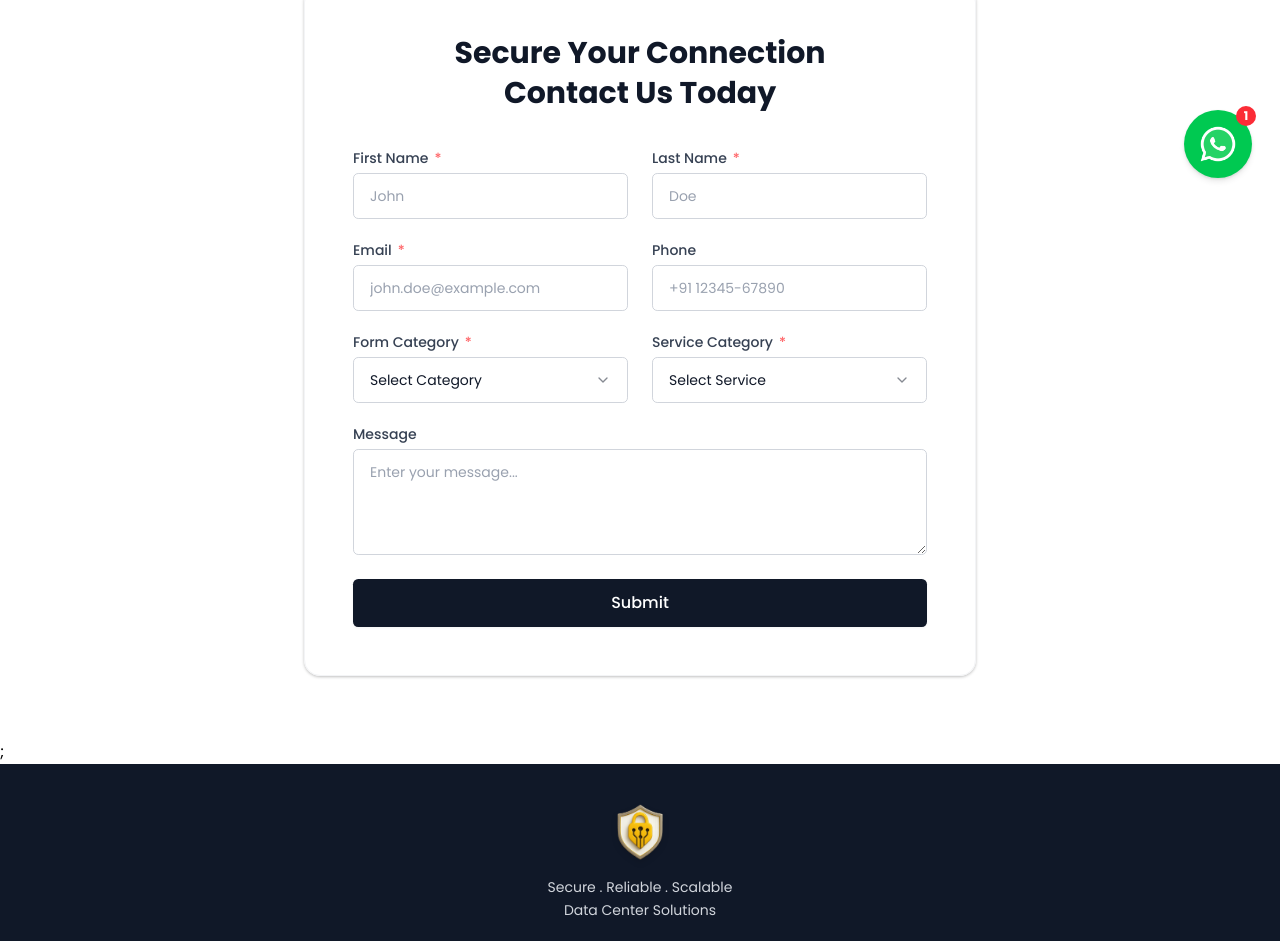
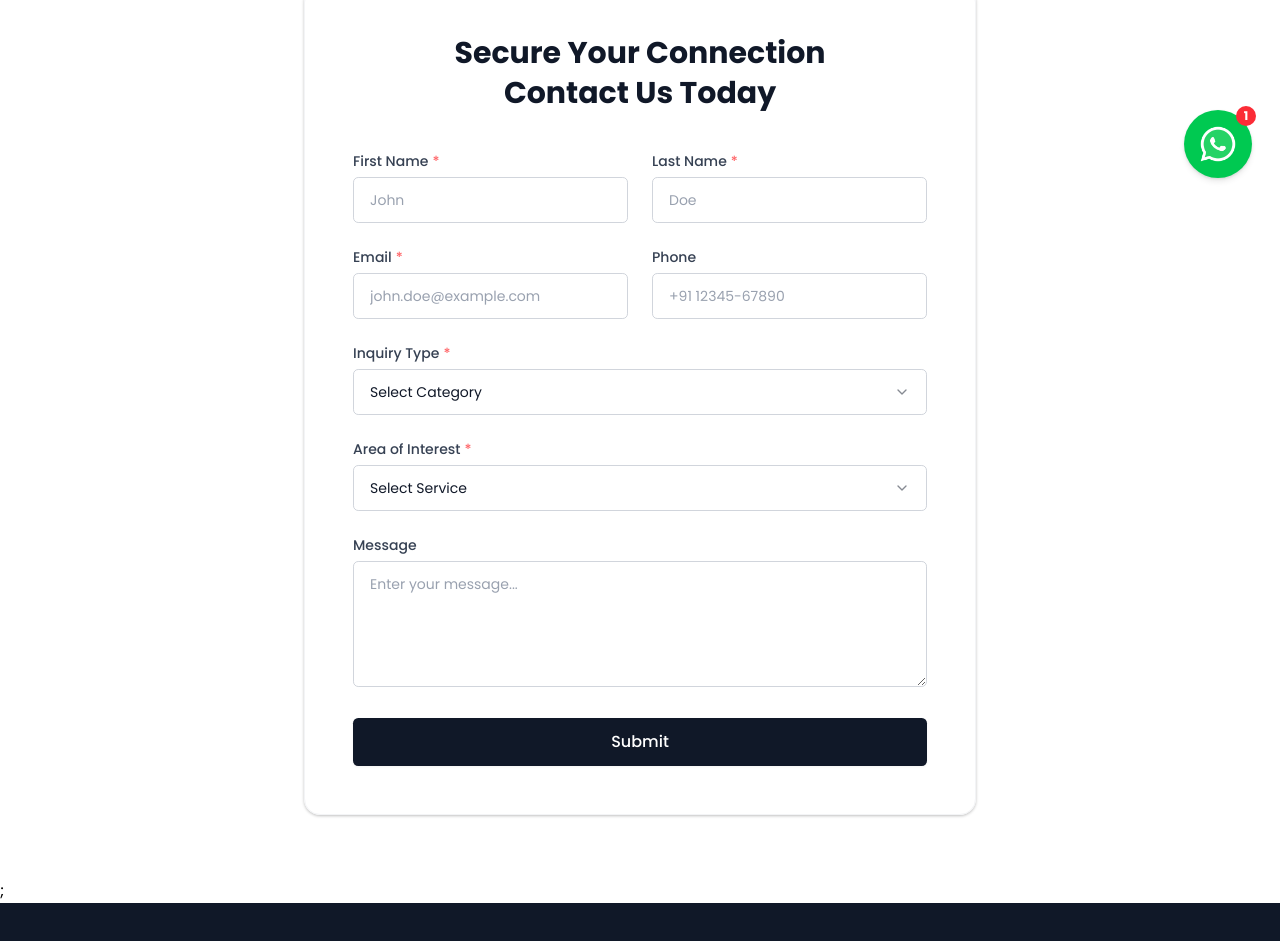
Before and after one commit to SatyabratDeveloper/IronData, a React (Vite) app: page /IronData/contact in a window 1280 px wide. Shown: the part 594-1535 px from the top of the page. Built offline with nearby package versions, Linux system fonts and the light colour scheme; a web font is replaced by a local one.

Commit message:
modified contact component add formspree to send mails

```diff
--- a/package.json
+++ b/package.json
@@ -13,6 +13,7 @@
     "preview": "vite preview"
   },
   "dependencies": {
+    "@formspree/react": "^3.0.0",
     "@gsap/react": "^2.1.2",
     "@radix-ui/react-accordion": "^1.2.11",
     "@radix-ui/react-collapsible": "^1.1.11",
--- a/src/components/Contact/Contact.jsx
+++ b/src/components/Contact/Contact.jsx
@@ -1,20 +1,8 @@
-import {
-  Card,
-  CardContentWrapper,
-  CardHeader,
-  CardDescription,
-} from "@/components/ui/card";
+import { useEffect, useRef, useState } from "react";
+import { useForm, ValidationError } from "@formspree/react";
 import { Button } from "@/components/ui/button";
 import { Input } from "@/components/ui/input";
 import { Textarea } from "@/components/ui/textarea";
-import {
-  Form,
-  FormField,
-  FormItem,
-  FormLabel,
-  FormControl,
-  FormMessage,
-} from "@/components/ui/form";
 import {
   Select,
   SelectTrigger,
@@ -22,25 +10,65 @@ import {
   SelectContent,
   SelectItem,
 } from "@/components/ui/select";
+import { ContactFormFields } from "../../constants";
+import { Loader2 } from "lucide-react";
 
-import { useForm } from "react-hook-form";
-import { ContactFormFields } from "../../constants";
+const initialSelectValues = {
+  formCategory: "",
+  serviceCategory: "",
+};
 
 const Contact = () => {
-  const form = useForm({
-    defaultValues: {
-      firstName: "",
-      lastName: "",
-      email: "",
-      phone: "",
-      serviceCategory: "",
-      message: "",
-    },
-  });
+  const formRef = useRef(null);
+  const formspreeID = import.meta.env.VITE_FORMSPREE_ID;
+  const [state, handleSubmit] = useForm(formspreeID);
 
-  const onSubmit = (data) => {
-    console.log("Form submitted:", data);
-    // Handle API request or logic
+  const [statusMessage, setStatusMessage] = useState(null);
+  const [isError, setIsError] = useState(false);
+  const [hasSubmitted, setHasSubmitted] = useState(false);
+  const [selectValues, setSelectValues] = useState(initialSelectValues);
+
+  const validateSelects = () => {
+    let isValid = true;
+    for (const field of ContactFormFields) {
+      if (
+        field.type === "select" &&
+        field.required &&
+        !selectValues[field.name]
+      ) {
+        isValid = false;
+        break;
+      }
+    }
+    return isValid;
+  };
+
+  useEffect(() => {
+    if (!hasSubmitted || state.submitting) return;
+
+    if (state.succeeded) {
+      setIsError(false);
+      setStatusMessage("Thanks for contacting us! We'll get back to you soon.");
+      formRef.current?.reset();
+      setSelectValues(initialSelectValues);
+      setHasSubmitted(false);
+    } else if (state.errors) {
+      setIsError(true);
+      setStatusMessage("Something went wrong. Please try again.");
+    }
+  }, [state, hasSubmitted]);
+
+  const onSubmit = (e) => {
+    e.preventDefault();
+    const isSelectValid = validateSelects();
+
+    if (!isSelectValid) {
+      setHasSubmitted(true);
+      return;
+    }
+
+    setHasSubmitted(true);
+    handleSubmit(e);
   };
 
   return (
@@ -51,64 +79,112 @@ const Contact = () => {
           <p>Contact Us Today</p>
         </h1>
 
-        <Form {...form}>
+        {statusMessage && (
+          <div
+            className={`mb-6 px-6 py-3 text-center text-white text-lg font-medium rounded-lg ${
+              isError
+                ? "bg-red-400 bg-border-red-700"
+                : "bg-green-400 shadow-lg"
+            }`}
+          >
+            {statusMessage}
+          </div>
+        )}
+
         <form
-            onSubmit={form.handleSubmit(onSubmit)}
+          ref={formRef}
+          onSubmit={onSubmit}
           className="grid grid-cols-1 sm:grid-cols-2 gap-6"
         >
           {ContactFormFields.map((field) => (
-              <FormField
+            <div
               key={field.name}
-                control={form.control}
+              className={
+                field.type === "textarea" || field.type === "select"
+                  ? "sm:col-span-2"
+                  : ""
+              }
+            >
+              <label
+                htmlFor={field.name}
+                className="block mb-1.5 font-medium text-sm text-gray-700"
+              >
+                {field.label}
+                {field.required && <span className="text-red-400 ml-1">*</span>}
+              </label>
+
+              {["text", "email", "tel"].includes(field.type) && (
+                <>
+                  <Input
+                    id={field.name}
                     name={field.name}
-                rules={field.rules}
-                render={({ field: formField }) => (
-                  <FormItem
-                    className={field.type === "textarea" ? "sm:col-span-2" : ""}
+                    type={field.type}
+                    placeholder={field.placeholder}
+                    required={field.required}
+                  />
+                  <ValidationError
+                    prefix={field.label}
+                    field={field.name}
+                    errors={state.errors}
+                  />
+                </>
+              )}
+
+              {field.type === "select" && field.options && (
+                <>
+                  <Select
+                    name={field.name}
+                    value={selectValues[field.name] || ""}
+                    onValueChange={(value) =>
+                      setSelectValues((prev) => ({
+                        ...prev,
+                        [field.name]: value,
+                      }))
+                    }
                   >
-                    <FormLabel>
-                      {field.label}
-                      {field.required && (
-                        <span className="text-red-400">*</span>
-                      )}
-                    </FormLabel>
-
-                    <FormControl>
-                      {field.type === "select" ? (
-                        <Select
-                          onValueChange={formField.onChange}
-                          value={formField.value || ""}
-                        >
-                          <SelectTrigger>
+                    <SelectTrigger id={field.name}>
                       <SelectValue placeholder={field.placeholder} />
                     </SelectTrigger>
                     <SelectContent>
-                            {field.options?.map((option) => (
+                      {field.options.map((option) => (
                         <SelectItem key={option} value={option}>
                           {option}
                         </SelectItem>
                       ))}
                     </SelectContent>
                   </Select>
-                      ) : field.type === "textarea" ? (
+                  {hasSubmitted &&
+                    field.required &&
+                    !selectValues[field.name] && (
+                      <p className="text-red-500 text-sm mt-2">
+                        {field.rules?.required || "This field is required"}
+                      </p>
+                    )}
+                  <ValidationError
+                    prefix={field.label}
+                    field={field.name}
+                    errors={state.errors}
+                  />
+                </>
+              )}
+
+              {field.type === "textarea" && (
+                <>
                   <Textarea
+                    id={field.name}
+                    name={field.name}
                     placeholder={field.placeholder}
-                          {...formField}
-                          rows={field.rows || 4}
+                    rows={field.rows || 5}
+                    required={field.required}
                   />
-                      ) : (
-                        <Input
-                          type={field.type}
-                          placeholder={field.placeholder}
-                          {...formField}
+                  <ValidationError
+                    prefix={field.label}
+                    field={field.name}
+                    errors={state.errors}
                   />
+                </>
               )}
-                    </FormControl>
-
-                    <FormMessage />
-                  </FormItem>
-                )}
-              />
+            </div>
           ))}
 
           <div className="sm:col-span-2">
@@ -116,13 +192,14 @@ const Contact = () => {
               type="submit"
               variant="secondary"
               size="lg"
-                className="w-full"
+              className="w-full flex items-center justify-center gap-2"
+              disabled={state.submitting}
             >
-                Submit
+              {state.submitting && <Loader2 className="animate-spin w-5 h-5" />}
+              {state.submitting ? "Submitting..." : "Submit"}
             </Button>
           </div>
         </form>
-        </Form>
       </div>
     </div>
   );
--- a/src/constants.js
+++ b/src/constants.js
@@ -288,11 +288,10 @@ export const BenefitsData = [
 
 export const ContactFormFields = [
   {
-    name: "firstName",
+    name: "First Name",
     label: "First Name",
     placeholder: "John",
     type: "text",
-    icon: User,
     component: "input",
     required: true,
     rules: {
@@ -308,11 +307,10 @@ export const ContactFormFields = [
     },
   },
   {
-    name: "lastName",
+    name: "Last Name",
     label: "Last Name",
     placeholder: "Doe",
     type: "text",
-    icon: User,
     component: "input",
     required: true,
     rules: {
@@ -328,11 +326,10 @@ export const ContactFormFields = [
     },
   },
   {
-    name: "email",
+    name: "Email",
     label: "Email",
     placeholder: "john.doe@example.com",
     type: "email",
-    icon: Mail,
     component: "input",
     required: true,
     rules: {
@@ -344,11 +341,10 @@ export const ContactFormFields = [
     },
   },
   {
-    name: "phone",
+    name: "Phone",
     label: "Phone",
     placeholder: "+91 12345-67890",
     type: "tel",
-    icon: Phone,
     component: "input",
     required: false,
     rules: {
@@ -359,8 +355,8 @@ export const ContactFormFields = [
     },
   },
   {
-    name: "formCategory",
-    label: "Form Category",
+    name: "Inquiry Type",
+    label: "Inquiry Type",
     type: "select",
     placeholder: "Select Category",
     options: [
@@ -373,23 +369,14 @@ export const ContactFormFields = [
       "Speak to Our Investment Team",
       "For any other inquiries",
     ],
-    icon: Settings,
     required: true,
     rules: {
-      required: "Category is required",
-      minLength: {
-        value: 3,
-        message: "Last Name must be at least 3 characters long",
-      },
-      maxLength: {
-        value: 100,
-        message: "Last Name must not exceed 100 characters",
-      },
+      required: "Inquiry Type is required",
     },
   },
   {
-    name: "serviceCategory",
-    label: "Service Category",
+    name: "Area of Interest",
+    label: "Area of Interest",
     type: "select",
     placeholder: "Select Service",
     options: [
@@ -398,26 +385,16 @@ export const ContactFormFields = [
       "Security and Compliance",
       "Automation & Intelligence",
     ],
-    icon: Settings,
     required: true,
     rules: {
-      required: "Service is required",
-      minLength: {
-        value: 3,
-        message: "Last Name must be at least 3 characters long",
-      },
-      maxLength: {
-        value: 100,
-        message: "Last Name must not exceed 100 characters",
-      },
+      required: "Area of Interest is required",
     },
   },
   {
-    name: "message",
+    name: "Message",
     label: "Message",
     type: "textarea",
     placeholder: "Enter your message...",
-    icon: MessageSquare,
     required: false,
   },
 ];
```
Also changed, not shown: 2 other files (tests, documents, lock files or other folders). Lines whose indentation alone changed are shown as unchanged.
